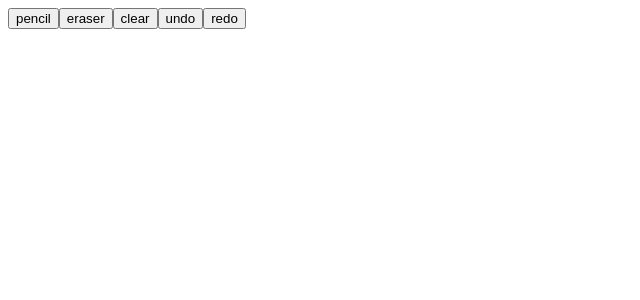
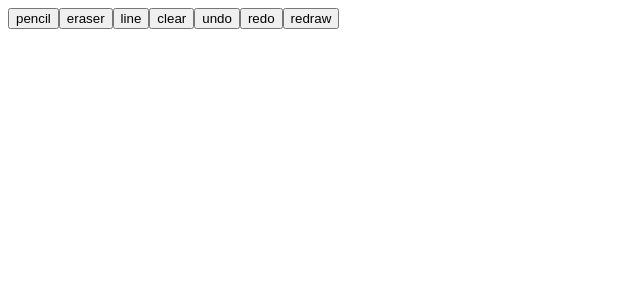
Before and after one commit to samnj/whiteboard-react, a React (Create React App) app: page / in a window 1280 px wide. Shown: the top 300 px of the page, without its empty margins (0-640 px from the left). Built offline with nearby package versions, Linux system fonts and the light colour scheme.

Commit message:
implemented canvas layers to preview straight lines without redrawing the entire base canvas

```diff
--- a/src/components/Button.js
+++ b/src/components/Button.js
@@ -2,12 +2,22 @@ import React from "react"
 import { useCanvasContext } from "./CanvasContext.js"
 
 const Button = ({ text }) => {
-  const { setTool } = useCanvasContext()
+  const { setTool, clearCanvas, reDraw } = useCanvasContext()
+
+  const performAction = () => {
+    if (text === "pencil" || text === "eraser" || text === "line") {
+      setTool(text)
+    } else if (text === "clear") {
+      clearCanvas()
+    } else if (text === "redraw") {
+      reDraw()
+    }
+  }
 
   return (
     <button
       onClick={() => {
-        setTool(text)
+        performAction()
       }}
     >
       {text}
--- a/src/components/Canvas.js
+++ b/src/components/Canvas.js
@@ -10,6 +10,7 @@ const Canvas = () => {
     stopDrawing,
     resumeDrawing,
     initCanvas,
+    tmpCanvasRef,
   } = useCanvasContext()
 
   useEffect(() => {
@@ -17,6 +18,7 @@ const Canvas = () => {
   }, [])
 
   return (
+    <div style={{ position: "relative" }}>
       <canvas
         onMouseDown={mouseDown}
         onMouseMove={mouseMove}
@@ -24,7 +26,10 @@ const Canvas = () => {
         onMouseOut={stopDrawing}
         onMouseEnter={resumeDrawing}
         ref={canvasRef}
+        style={{ position: "absolute", zIndex: 10 }}
       />
+      <canvas ref={tmpCanvasRef} style={{ position: "absolute", zIndex: 5 }} />
+    </div>
   )
 }
 
--- a/src/components/CanvasContext.js
+++ b/src/components/CanvasContext.js
@@ -1,10 +1,19 @@
-import React, { useRef, useState, useContext, createContext } from "react"
+import React, {
+  useRef,
+  useState,
+  useEffect,
+  useContext,
+  createContext,
+} from "react"
 
 const CanvasContext = createContext()
 
 export const CanvasProvider = (props) => {
   const canvasRef = useRef(null)
   const [ctx, setCtx] = useState({})
+
+  const tmpCanvasRef = useRef(null)
+  const [tmpCtx, setTmpCtx] = useState({})
 
   const [isMouseDown, setIsMouseDown] = useState(false)
   const [isMoving, setIsMoving] = useState(false)
@@ -13,6 +22,10 @@ export const CanvasProvider = (props) => {
   const [prevPointerPos, setPrevPointerPos] = useState([])
 
   const [tool, setTool] = useState("pencil")
+
+  const [strokes, setStrokes] = useState([])
+  const [dots, setDots] = useState([])
+  const [lines, setLines] = useState([])
 
   const initCanvas = () => {
     const canvas = canvasRef.current
@@ -25,7 +38,22 @@ export const CanvasProvider = (props) => {
     context.lineCap = "round"
     context.lineJoin = "round"
     setCtx(context)
+
+    const tmpCanvas = tmpCanvasRef.current
+    tmpCanvas.width = window.innerWidth
+    tmpCanvas.height = window.innerHeight
+    tmpCanvas.style.cursor = "crosshair"
+
+    const tmpContext = tmpCanvas.getContext("2d")
+    tmpContext.lineWidth = 6
+    tmpContext.lineCap = "round"
+    tmpContext.lineJoin = "round"
+    setTmpCtx(tmpContext)
   }
+
+  useEffect(() => {
+    if (lines.length > 0) reDraw()
+  }, [lines])
 
   const mouseDown = (e) => {
     setIsMouseDown(true)
@@ -39,9 +67,15 @@ export const CanvasProvider = (props) => {
     setIsMoving(true)
     setPointerPos(getPos(e))
     if (tool === "pencil") {
-      draw()
+      draw(prevPointerPos, pointerPos)
+      setStrokes((strokes) => [...strokes, [prevPointerPos, pointerPos]])
     } else if (tool === "eraser") {
       erase()
+    } else if (tool === "line") {
+      clearTmpCanvas()
+      drawLine()
+
+      return
     }
     setPrevPointerPos(pointerPos)
   }
@@ -49,12 +83,17 @@ export const CanvasProvider = (props) => {
   const mouseUp = () => {
     if (!isMoving && isMouseDown) {
       if (tool === "pencil") {
-        drawDot()
+        drawDot(pointerPos)
+        setDots((dots) => [...dots, pointerPos])
       } else if (tool === "eraser") {
         erase()
       }
     }
 
+    if (tool === "line") {
+      setLines((lines) => [...lines, [prevPointerPos, pointerPos]])
+      clearTmpCanvas()
+    }
     stopDrawing()
   }
 
@@ -63,11 +102,35 @@ export const CanvasProvider = (props) => {
     return [offsetX, offsetY]
   }
 
-  const draw = () => {
+  const draw = (A, B) => {
     ctx.beginPath()
-    ctx.moveTo(prevPointerPos[0], prevPointerPos[1])
-    ctx.lineTo(pointerPos[0], pointerPos[1])
+    ctx.moveTo(A[0], A[1])
+    ctx.lineTo(B[0], B[1])
     ctx.stroke()
+  }
+
+  const reDraw = () => {
+    const canvas = canvasRef.current
+    ctx.clearRect(0, 0, canvas.width, canvas.height)
+
+    strokes.forEach((stroke) => draw(stroke[0], stroke[1]))
+    dots.forEach((dot) => drawDot(dot))
+    lines.forEach((line) => {
+      draw(line[0], line[1])
+    })
+  }
+
+  const drawDot = (center) => {
+    ctx.beginPath()
+    ctx.arc(center[0], center[1], ctx.lineWidth / 2, 0, 2 * Math.PI)
+    ctx.fill()
+  }
+
+  const drawLine = () => {
+    tmpCtx.beginPath()
+    tmpCtx.moveTo(prevPointerPos[0], prevPointerPos[1])
+    tmpCtx.lineTo(pointerPos[0], pointerPos[1])
+    tmpCtx.stroke()
   }
 
   const erase = () => {
@@ -76,10 +139,17 @@ export const CanvasProvider = (props) => {
     ctx.clearRect(squareX, squareY, 30, 30)
   }
 
-  const drawDot = () => {
-    ctx.beginPath()
-    ctx.arc(pointerPos[0], pointerPos[1], ctx.lineWidth / 2, 0, 2 * Math.PI)
-    ctx.fill()
+  const clearCanvas = () => {
+    const canvas = canvasRef.current
+    ctx.clearRect(0, 0, canvas.width, canvas.height)
+    setStrokes([])
+    setDots([])
+    setLines([])
+  }
+
+  const clearTmpCanvas = () => {
+    const tmpCanvas = tmpCanvasRef.current
+    tmpCtx.clearRect(0, 0, tmpCanvas.width, tmpCanvas.height)
   }
 
   const stopDrawing = () => {
@@ -104,6 +174,9 @@ export const CanvasProvider = (props) => {
         resumeDrawing,
         initCanvas,
         setTool,
+        clearCanvas,
+        reDraw,
+        tmpCanvasRef,
       }}
     >
       {props.children}
--- a/src/components/Toolbar.js
+++ b/src/components/Toolbar.js
@@ -1,15 +1,22 @@
 import React from "react"
 import Button from "./Button.js"
-import { useCanvasContext } from "./CanvasContext.js"
 
 const Toolbar = () => {
+  const toolbar = [
+    "pencil",
+    "eraser",
+    "line",
+    "clear",
+    "undo",
+    "redo",
+    "redraw",
+  ]
+
   return (
     <div>
-      <Button text={"pencil"} />
-      <Button text={"eraser"} />
-      <Button text={"clear"} />
-      <Button text={"undo"} />
-      <Button text={"redo"} />
+      {toolbar.map((tool) => {
+        return <Button key={tool} text={tool} />
+      })}
     </div>
   )
 }
```
Lines whose indentation alone changed are shown as unchanged.
